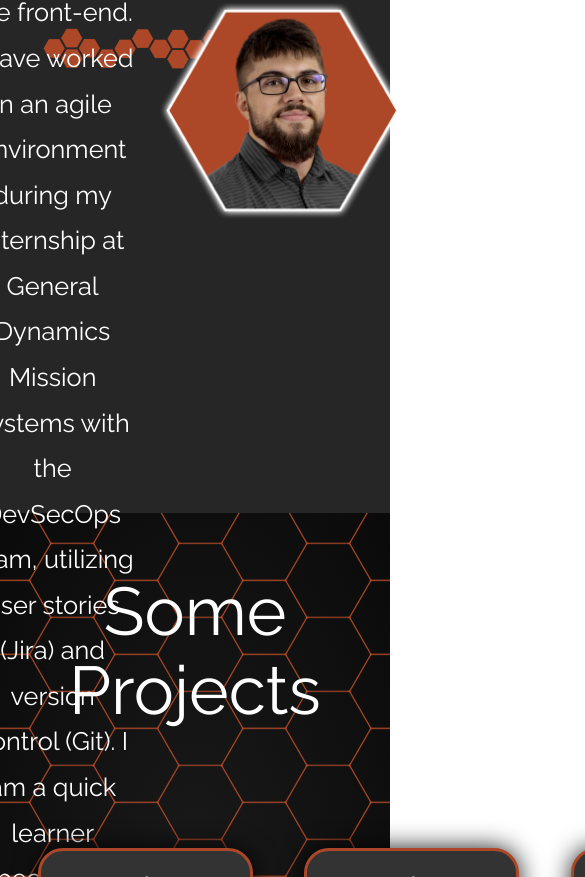
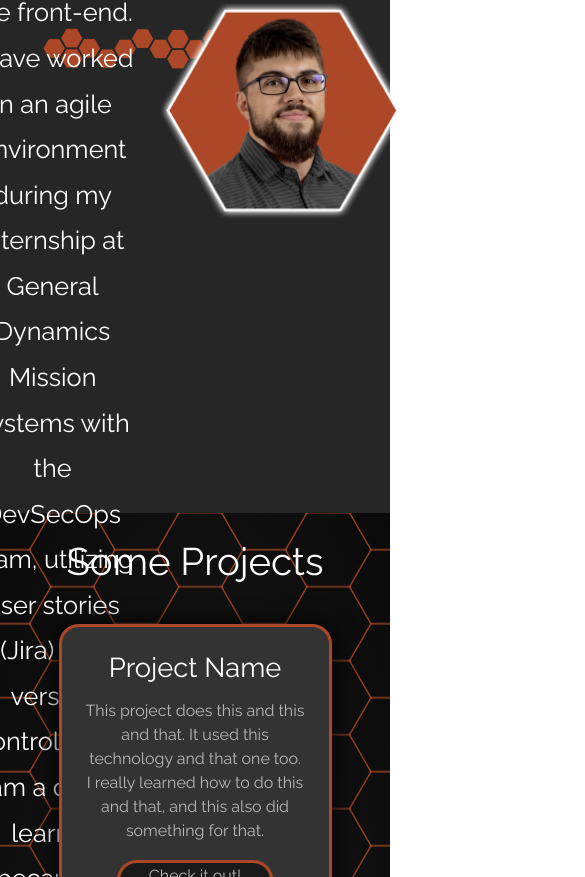
Before and after one commit to devin-w-rogers/thesis, a React (Create React App) app in the folder myapp/: page / in a window 390 px wide. Shown: the part 1123-2000 px from the top of the page, 585 px wide, since content can reach past the window. Built offline with nearby package versions, Linux system fonts and the light colour scheme.

Commit message:
make projects section mobile responsive

```diff
--- a/myapp/src/App.css
+++ b/myapp/src/App.css
@@ -200,7 +200,7 @@ h1 {
 
 h2 {
   color: white;
-  font-size: clamp(1rem, 3vh, 2rem);
+  font-size: clamp(2.4rem, 4vh, 3rem);
   text-align: center;
   margin-bottom: 0.5rem;
 }
@@ -209,6 +209,7 @@ h2 {
   margin-left: 1vw;
   margin-right: 1vw;
   text-align: center;
+  font-size: clamp(1.4rem, 3vh, 2rem);
   line-height: 1.5;
   color: #b8b8b8;
 }
@@ -281,6 +282,12 @@ h2 {
   text-shadow: 0 0 10px #ffffff;
 }
 
+@media (max-width: 1501px) {
+  h1 {
+
+  }
+}
+
 /* Tablet breakpoint - transition to mobile layout */
 @media (max-width: 1024px) {
   main {
@@ -300,7 +307,7 @@ h2 {
   }
 
   h1 {
-    font-size: clamp(4rem, 8vw, 6vh);
+    font-size: clamp(4.2rem, 9vw, 4.3rem);
   }
 
   .intro-text {
@@ -347,6 +354,10 @@ h2 {
 @media (max-width: 480px) {
   main {
     padding: 10px;
+  }
+
+  h2 {
+
   }
 
   .hexhs {
@@ -423,7 +434,7 @@ h2 {
 .work-container {
   display: grid;
   grid-template-columns: repeat(3, 1fr);
-  align-items: center;
+  align-items: stretch; /* Changed from center to stretch for consistent heights */
   gap: 2.5rem;
   padding: 1rem 2rem;
   margin-top: 12vh;
@@ -434,36 +445,41 @@ h2 {
   transition: 0.3s;
   border-radius: 25px;
   border: .2rem solid var(--dim-orange);
-  background-color:#333333; /* #0f0f0f black-ish, #333333 gray */
+  background-color:#333333;
   text-align: center;
   margin: 0 1.5vw;
+  display: flex;
+  flex-direction: column; /* Added for better content distribution */
 }
 
 .card:hover {
   box-shadow: 0 0 25px rgba(255, 64, 0, .7);
   border-color: var(--bright-orange);
   transform: scale(1.05);
-  /* background-color:#3d3d3d; */
 }
-
-/* .card:hover button {
-  border-color: white;
-} */
 
 .inCard {
   padding: 10px 20px;
+  flex: 1;
+  display: flex;
+  flex-direction: column;
+  justify-content: center; /* Changed back to center for vertical centering */
+  align-items: center; /* Added to center button horizontally */
 }
 
 .card h3 {
   color: white;
-  font-size: 4.45vh;
+  font-size: clamp(1.8rem, 4.45vh, 3rem); /* Added clamp for better responsiveness */
   font-weight: 150;
-  margin-bottom: 3vh;
+  margin-bottom: 2vh;
   margin-top: 1vh;
 }
 
 .card p {
-  font-size: 2.5vh;
+  font-size: clamp(1rem, 2.5vh, 1.35rem); /* Added clamp for better responsiveness */
+  color: #b8b8b8; /* Added missing color */
+  line-height: 1.5; /* Added for better readability */
+  flex: 1; /* Added to fill available space */
 }
 
 .card button {
@@ -471,16 +487,18 @@ h2 {
   flex-direction: column;
   justify-content: center;
   align-items: center;
-  width: 20vh;
-  height: 9vh;
-  background: #1a1a1a; /* #222222 */
-  border: .2rem solid var(--dim-orange); /* #ac4828, #ac6034 */
+  width: clamp(140px, 20vh, 200px);
+  height: clamp(60px, 9vh, 80px);
+  background: #1a1a1a;
+  border: .2rem solid var(--dim-orange);
   border-radius: 25px;
-  font-size: 2.6vh;
+  font-size: clamp(0.9rem, 2.6vh, 1.35rem);
   color: #b8b8b8;
   text-decoration-line: none;
   transition: .25s;
-  margin: 4.2vh 0 3vh;
+  margin: .8rem;
+  margin-bottom: .4rem;
+  cursor: pointer;
 }
 
 .card button::before {
@@ -497,7 +515,144 @@ h2 {
 
 .card i {
   margin-top: .5vh;
-  font-size: 2.3vh;
+  font-size: clamp(0.9rem, 2.3vh, 1.1rem); /* Added clamp for better responsiveness */
+}
+
+
+/* Large tablet breakpoint - keep 3 columns but adjust sizing , 1024px*/
+@media (max-width: 1170px) {
+  .work-container {
+    gap: 2rem;
+    padding: 1rem 1.5rem;
+    margin-top: 10vh;
+  }
+
+  .card {
+    margin: 0 1vw;
+  }
+
+  .card h3 {
+    font-size: clamp(1.5rem, 4vh, 2.2rem);
+  }
+
+  .card p {
+    font-size: clamp(0.9rem, 2.2vh, 1.3rem);
+  }
+
+  .card button {
+    width: clamp(140px, 18vh, 180px);
+    height: clamp(45px, 8vh, 80px);
+    font-size: clamp(0.9rem, 2.2vh, 1.3rem);
+    margin: 3.5vh 0 1vh;
+  }
+
+  .card i {
+    font-size: clamp(0.9rem, 2vh, 1.1rem);
+  }
+}
+
+@media (max-width: 992px) {
+  .card h3 {
+    font-size: clamp(1.5rem, 3.3vh, 2.2rem);
+  }
+
+  .card p {
+    font-size: clamp(0.9rem, 2vh, 1.3rem);
+  }
+
+  .card button {
+    width: clamp(140px, 16.5vh, 180px);
+    height: clamp(45px, 7.2vh, 80px);
+    font-size: clamp(0.9rem, 2vh, 1.3rem);
+  }
+}
+
+/* Tablet breakpoint - single column layout only */
+@media (max-width: 768px) {
+  .work {
+    height: auto;
+    min-height: 100vh;
+    padding-bottom: 4rem;
+  }
+
+  .work h2 {
+    font-size: clamp(2.5rem, 6.5vh, 4rem);
+    margin-bottom: 0;
+    padding-top: 3vh;
+  }
+
+  .work-container {
+    grid-template-columns: 1fr;
+    gap: 2rem;
+    margin-top: 5vh;
+    padding: 0;
+    max-width: clamp(200px, 70vw, 500px);
+    margin-left: auto;
+    margin-right: auto;
+  }
+
+  .card {
+    margin: 0;
+    max-width: 100%;
+  }
+
+  .card button {
+    width: clamp(150px, 40vw, 160px);
+    height: clamp(50px, 12vw, 70px);
+    font-size: clamp(0.8rem, 4.1vw, 1rem);
+    margin-top: 2vh;
+  }
+
+  .card i {
+    font-size: clamp(1rem, 3vw, 1.2rem);
+    margin-top: 0.3vh;
+  }
+}
+
+/* Mobile breakpoint */
+@media (max-width: 480px) {
+  .work {
+    padding-bottom: 3rem;
+  }
+
+  .work h2 {
+    font-size: clamp(2.4rem, 7vw, 3rem);
+    margin-bottom: 2rem;
+    padding-top: 3vh;
+  }
+
+  .work-container {
+    gap: 1.5rem;
+    padding: 0.5rem;
+    margin-top: 2vh;
+  }
+
+  .card {
+    border-radius: 20px;
+  }
+
+  .inCard {
+    padding: 1.5rem;
+  }
+
+  .card h3 {
+    font-size: clamp(1.3rem, 7vw, 2rem);
+    margin-bottom: 2vh;
+    margin-top: 0;
+  }
+
+  .card p {
+    font-size: clamp(0.85rem, 4.1vw, 1.2rem);
+  }
+
+  .card button {
+    border-radius: 20px;
+    margin: 2vh 0 0;
+  }
+
+  .card:hover {
+    transform: scale(1.02);
+  }
 }
 
 /* ---------------------------------------------------- CONTACT STYLES ----------------------------------------------------*/
--- a/myapp/src/work.jsx
+++ b/myapp/src/work.jsx
@@ -1,42 +1,37 @@
-import work1 from "./work1.jpg"
-import work2 from "./work2.jpg"
-import work3 from "./work3.jpg"
-
-
 export function Work() {
     return(
-        <section class="work" id="work">
-            <h2 class="heading">Some <span>Projects</span> </h2>
+        <section className="work" id="work">
+            <h2 className="heading">Some <span>Projects</span> </h2>
 
-            <div class="work-container">
-                <div class="card">
-                    <div class="inCard">
+            <div className="work-container">
+                <div className="card">
+                    <div className="inCard">
                         <h3>Project Name</h3>
                         <p>This project does this and this and that.
                             It used this technology and that one too.
                             I really learned how to do this and that,
                             and this also did something for that. </p>
-                        <button>Check it out!<i class='bx bx-link-external'></i></button>
+                        <button>Check it out!<i className='bx bx-link-external'></i></button>
                     </div>
                 </div>
-                <div class="card">
-                    <div class="inCard">
+                <div className="card">
+                    <div className="inCard">
                         <h3>Project Name</h3>
                         <p>This project does this and this and that.
                             It used this technology and that one too.
                             I really learned how to do this and that,
                             and this also did something for that. </p>
-                        <button>Check it out!<i class='bx bx-link-external'></i></button>
+                        <button>Check it out!<i className='bx bx-link-external'></i></button>
                     </div>
                 </div>
-                <div class="card">
-                    <div class="inCard">
+                <div className="card">
+                    <div className="inCard">
                         <h3>Project Name</h3>
                         <p>This project does this and this and that.
                             It used this technology and that one too.
                             I really learned how to do this and that,
                             and this also did something for that. </p>
-                        <button>Check it out!<i class='bx bx-link-external'></i></button>
+                        <button>Check it out!<i className='bx bx-link-external'></i></button>
                     </div>
                 </div>
             </div>
```
